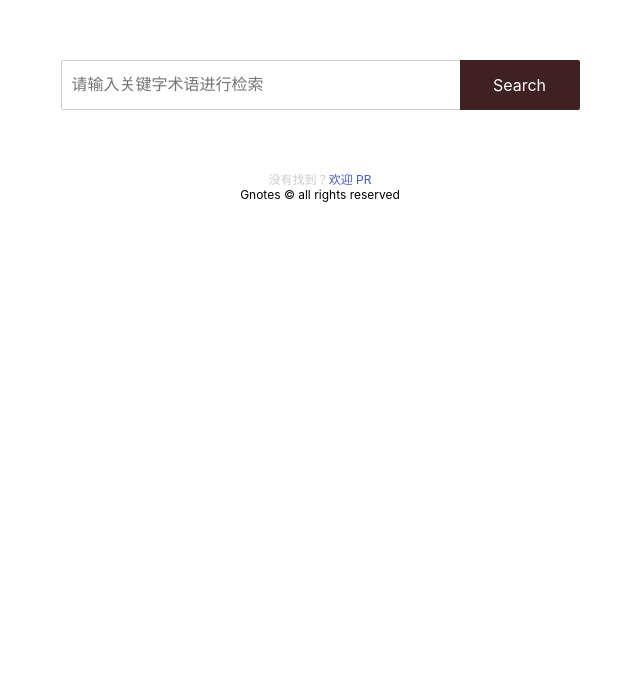
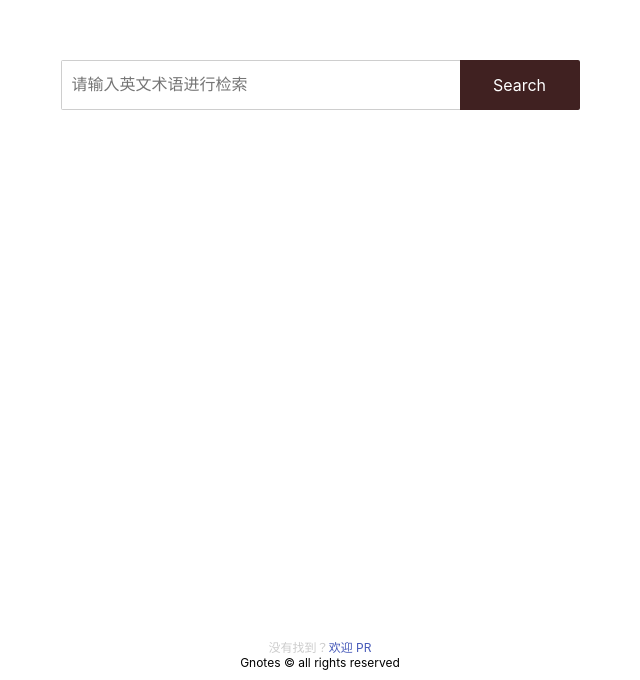
Before and after one commit to Gnotes/terms, a React app: page / in a window 1280 px wide. Shown: the part 120-800 px from the top of the page, without its empty margins (320-960 px from the left). Built offline with nearby package versions, Linux system fonts and the light colour scheme.

Commit message:
feat: update

```diff
--- a/src/App.scss
+++ b/src/App.scss
@@ -22,13 +22,18 @@
 .App {
   .terms-wrapper {
     padding-top: 90px;
+    padding-bottom: 100px;
   }
 }
 
 .contack-info {
-  margin-top: 25vh;
+  position: fixed;
+  bottom: 0;
+  left: 0;
+  right: 0;
   text-align: center;
   font-size: 12px;
+  padding: 10px 0;
   .faq {
     color: #ccc;
     a {
--- a/src/components/Search.tsx
+++ b/src/components/Search.tsx
@@ -30,7 +30,7 @@ const Search: React.FC<ISearchProps> = ({ onSearch, onClear }) => {
       })}
     >
       <div className="input-group">
-        <input className="input" value={keyword} onChange={onInputChange} placeholder="请输入关键字术语进行检索" />
+        <input className="input" value={keyword} onChange={onInputChange} placeholder="请输入英文术语进行检索" />
         <div className="button button-search" onClick={onClickButton}>
           Search
         </div>
```
